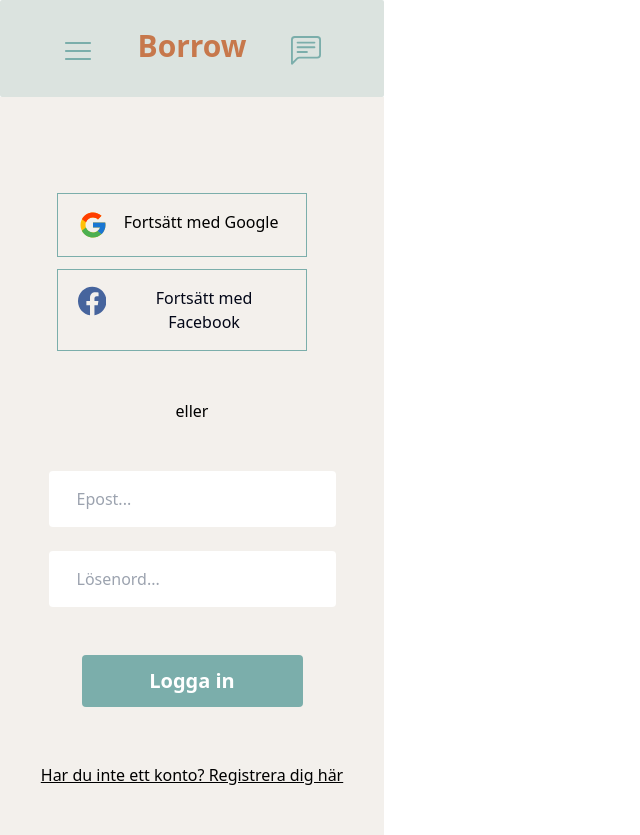
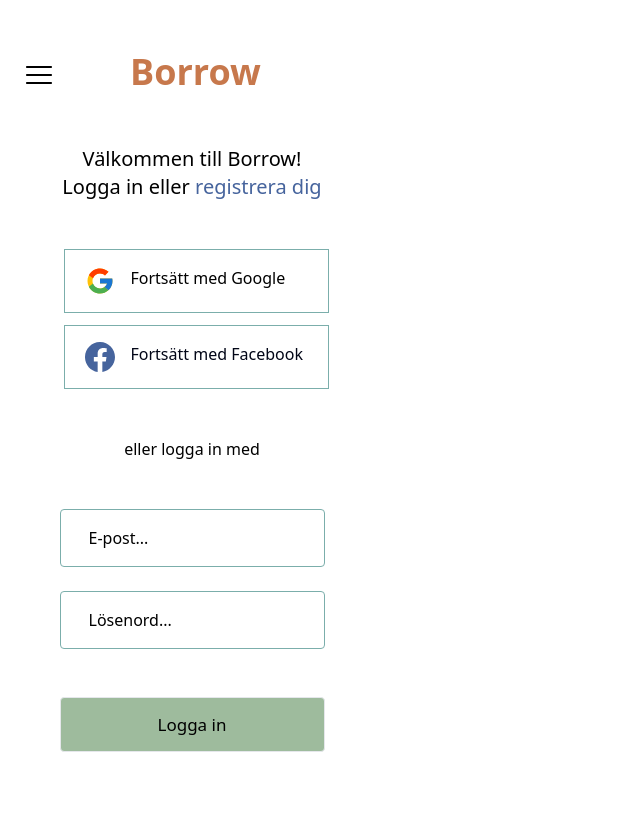
Before and after one commit to Guido-Pierri/borrow-app, a Next.js app: page /login in a window 1280 px wide. Shown: the whole page, without its empty margins (0-640 px from the left). After the commit the page ends 808 px from the top, so only its background shows below. Built offline with nearby package versions, Linux system fonts and the light colour scheme.

Commit message:
Login site updated

```diff
--- a/p-components/header.tsx
+++ b/p-components/header.tsx
@@ -3,23 +3,24 @@ import { BsChatLeftText } from "react-icons/bs"
 
 const Header2 = ({}) => {
   return (
-    <div className="flex items-top justify-center ">
+    <div className="flex items-top justify-center py-6 ">
+      {/*Title does not want to center*/}
       <nav className="w-full">
-        <div className="flex space-x-8 p-3 rounded-sm bg-[#DBE3DF] justify-center">
-          <div className="p-3 mt-3 text-3xl text-[#7BAEAB]">
+        <div className="flex space-x-16 p-3 rounded-sm">
+          <div className="p-3 mt-3 text-3xl">
             <button>
               <RxHamburgerMenu />
             </button>
           </div>
 
-          <span className="mt-4 text-[#C7784C]">
-            <b className="text-3xl">Borrow</b>
-          </span>
-          <a href="/">
+          <div className="mt-4 text-[#C7784C]">
+            <b className="text-4xl">Borrow</b>
+          </div>
+          {/*<a href="/">
             <div className="p-3 mt-3 text-3xl text-[#7BAEAB]">
               <BsChatLeftText />
             </div>
-          </a>
+  </a>*/}
         </div>
       </nav>
     </div>
--- a/p-components/logIn.tsx
+++ b/p-components/logIn.tsx
@@ -1,21 +1,24 @@
 import { FcGoogle } from "react-icons/fc"
 import { BsFacebook, BsApple } from "react-icons/bs"
+
+import { IoIosArrowDown } from "react-icons/io"
+import RegEx from "react"
 import Link from "next/link"
 
 import { SyntheticEvent, useState } from "react"
 import ReactDOM from "react-dom/client"
 
 const LogIn = ({}) => {
-  const [epost, setEpost] = useState<string>("")
-  const [password, setPassword] = useState<string>("")
-  const [validMessageEmail, setValidMessagEmail] = useState<string>("")
-  const [validMessagePassword, setValidMessagePassword] = useState<string>("")
+  const [email, setEmail] = useState("")
+  const [password, setPassword] = useState("")
+  const [validMessageEmail, setValidMessagEmail] = useState("")
+  const [validMessagePassword, setValidMessagePassword] = useState("")
   const handleSubmit = (e: SyntheticEvent) => {
     e.preventDefault()
-    console.log(epost, password)
+    console.log(email, password)
   }
 
-  /*const validation = () => {
+  const validation = () => {
     const emailRegEx =
       /^([a-zA-Z0-9_\-\.]+)@([a-zA-Z0-9_\-\.]+)\.([a-zA-Z]{2,5})$/i
 
@@ -23,23 +26,32 @@ const LogIn = ({}) => {
       "^(?=.*[a-z])(?=.*[A-Z])(?=.*[0-9])(?=.*[!@#$%^&*])(?=.{8,})"
     )
 
-    if (epost === "") {
+    if (email === "") {
       setValidMessagEmail("Epost är obligatoriskt!")
-    } else if (!emailRegEx.test(epost)) {
-      setValidMessagEmail("Epost ej giltigt!")
+    } else if (!emailRegEx.test(email)) {
+      setValidMessagEmail("Vänligen ange en giltig Epost!")
     }
     if (password === "") {
       setValidMessagePassword("Lösenord är obligatoriskt!")
     } else if (!passwordRegEx.test(password)) {
-      setValidMessagePassword("Lösenord ej giltigt!")
+      setValidMessagePassword("Vänligen ange ett giltigt lösenord!")
     }
-  }*/
+  }
 
   return (
-    <div className=" flex items-center justify-center text-center bg-[#F3F0EC]">
+    <div className=" flex items-center justify-center text-center ">
       <div className="" onSubmit={handleSubmit}>
-        <div className=" justify-center ml-4 mt-24 ">
-          <div className="border-[#7BAEAB] border w-[250px] py-4 my-3">
+        <Link href={"/"}>
+          <h1 className="text-xl font-[500]">Välkommen till Borrow!</h1>
+
+          <p className="text-xl">
+            Logga in eller{" "}
+            <span className="text-[#46649D]">registrera dig</span>
+          </p>
+        </Link>
+
+        <div className=" justify-center ml-2 mt-12 ">
+          <div className="border-[#7BAEAB] border w-[265px] py-4 my-3">
             <a href={"/"}>
               <div className="mx-5 text-3xl outline-blue-500 flex flex-row ">
                 <FcGoogle />
@@ -48,7 +60,7 @@ const LogIn = ({}) => {
             </a>
           </div>
 
-          <div className="border-[#7BAEAB] border w-[250px] py-4">
+          <div className="border-[#7BAEAB] border w-[265px] py-4">
             <a href={"/"}>
               <div className="mx-5 text-3xl text-[#46649D] flex flex-row  ">
                 <BsFacebook />
@@ -59,55 +71,71 @@ const LogIn = ({}) => {
             </a>
           </div>
         </div>
-        <p className="mt-12 ">eller</p>
+        <p className="mt-12">eller logga in med</p>
+        {/*<div className=" ml-2 justify-center mt-16">
+          <button>
+            <div className="mx-4 text-2xl text-[#7BAEAB]  flex flex-row space-x-[126px] my-2">
+              <p className=" text-base text-[#020617]">Logga in</p>
+              <IoIosArrowDown />
+            </div>
+          </button>
+          <br />
+          <button className="mt-6">
+            <div className="mx-4 text-2xl text-[#7BAEAB]  flex flex-row space-x-[100px] ">
+              <p className=" text-base text-[#020617]">Skapa konto</p>
+              <IoIosArrowDown />
+            </div>
+          </button>
+  </div>*/}
         {
-          <form className=" my-12">
+          <form className=" my-12 border-[#7BAEAB]">
             <label>
               <input
-                className="rounded py-4 px-7"
-                placeholder="Epost..."
+                className="rounded py-4 px-7 border w-[265px] border-[#7BAEAB] placeholder-[#000000]"
+                placeholder="E-post..."
                 type="email"
-                value={epost}
-                onChange={(e) => setEpost(e.target.value)}
+                required
+                /*pattern="/^[A-Z0-9._%+-]+@[A-Z0-9.-]+\.[A-Z]{2,4}$/i"*/
+                value={email}
+                onChange={(e) => setEmail(e.target.value)}
               />
             </label>
+
             <br />
             {validMessageEmail}
             <label>
               <br />
               <input
-                className="rounded py-4 px-7"
+                className="rounded py-4 px-7 border w-[265px] border-[#7BAEAB] placeholder-[#000000] "
                 placeholder="Lösenord..."
                 type="password"
+                required
+                /*pattern="^(?=.*[a-z])(?=.*[A-Z])(?=.*[0-9])(?=.*[!@#$%^&*])(?=.{8,})"*/
                 value={password}
                 onChange={(e) => setPassword(e.target.value)}
               />
             </label>
             <br />
             {validMessagePassword}
-            <div className="flex items-top justify-center my-12">
-              <Link href={"/products"}>
+
+            <div className="flex items-top justify-center my-12 ">
+              <Link href={"/"}>
                 <div
                   className=" text-xl mb-2
-      rounded bg-[#7BAEAB] py-3 w-[221px] "
+        rounded bg-[#9EBB9D] py-3 border w-[265px] "
                 >
                   <button
-                    /*onClick={validation}*/
+                    onClick={validation}
                     type="submit"
                     className="
-        rounded-sm font-bold text-white
-       "
+          rounded-sm text-[17px] text-black
+         "
                   >
                     Logga in
                   </button>
                 </div>
               </Link>
             </div>
-            <Link href={"/"}>
-              <p className="underline">
-                Har du inte ett konto? Registrera dig här
-              </p>
-            </Link>
           </form>
         }
       </div>
```
